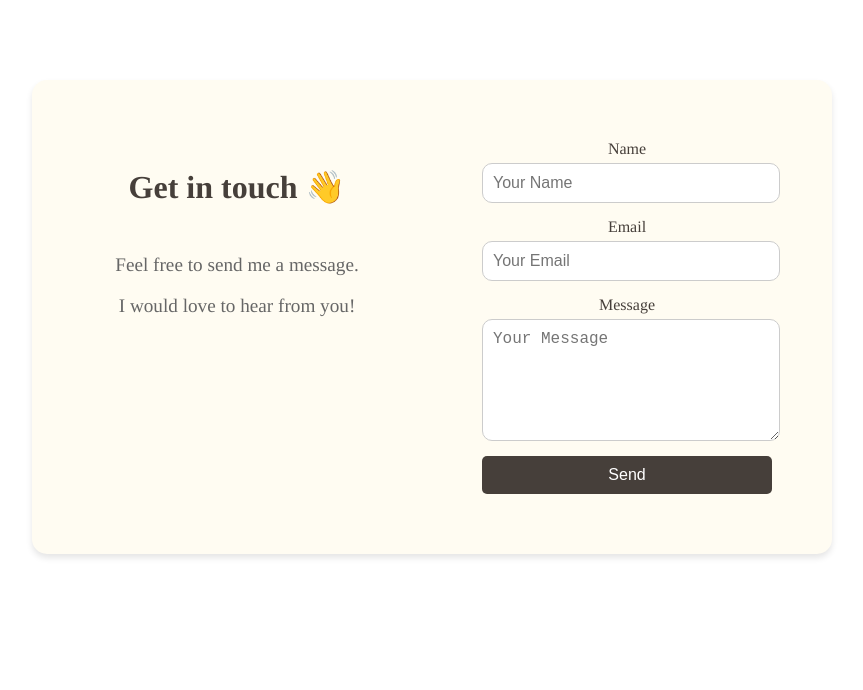
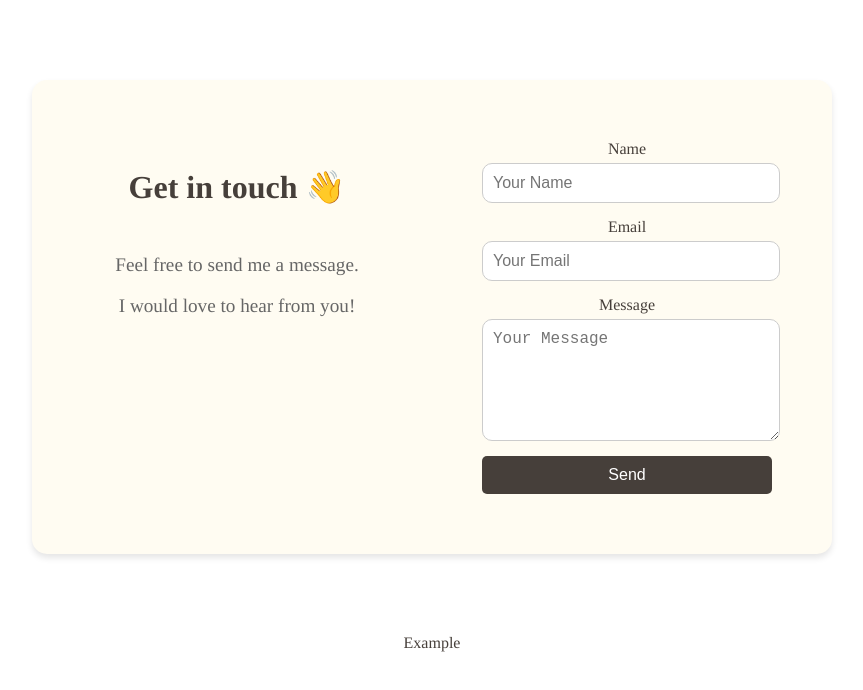
Before and after one commit to yukilaurentiu/yukilaurentiu.github.io, a React (Create React App) app in the folder app/: page / in a window 1280 px wide. Shown: the top 690 px of the page, without its empty margins (208-1071 px from the left). Built offline with nearby package versions, Linux system fonts and the light colour scheme.

Commit message:
created example.js

```diff
--- a/app/src/App.js
+++ b/app/src/App.js
@@ -1,5 +1,6 @@
 import './App.css';
 import ContactForm from './components/ContactForm';
+import Example from './components/Example';
 
 function App() {
   return (
@@ -7,6 +8,7 @@ function App() {
       <card className="App-card">
         <ContactForm/>
       </card>
+      <Example/>
     </div>
   );
 }
--- /dev/null
+++ b/app/src/components/Example.js
@@ -0,0 +1,12 @@
+import React from "react";
+
+function Example() {
+
+  return (
+   <div>
+    Example
+   </div>
+  );
+}
+
+export default Example;
```
